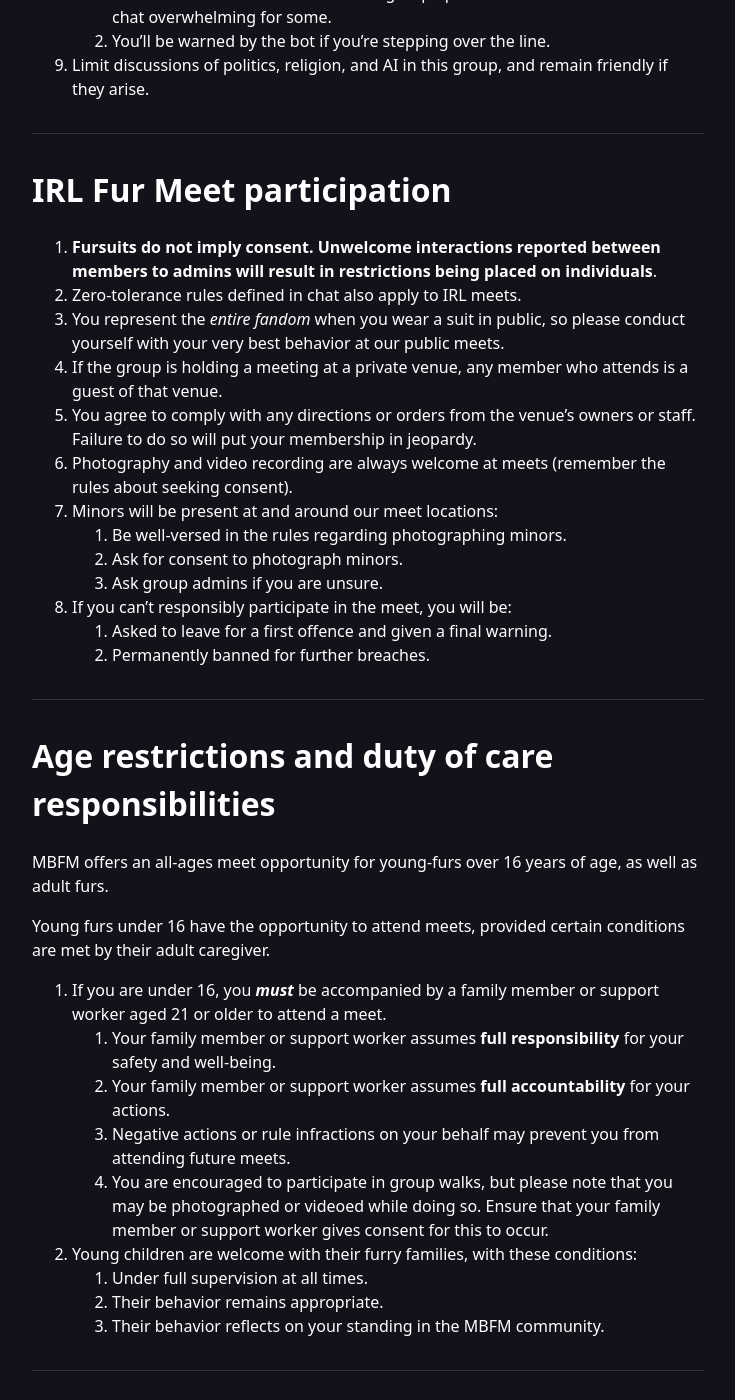
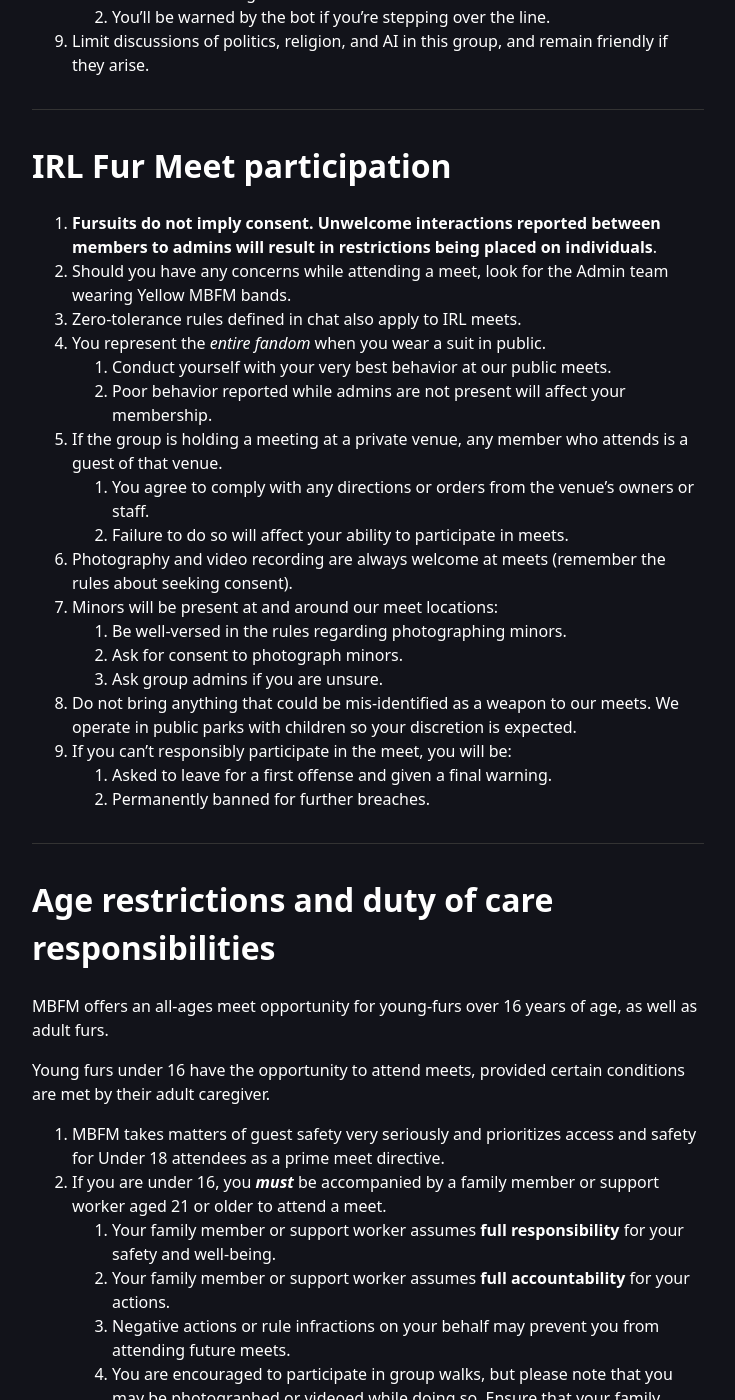
Before and after one commit to jaredmorgs/personal-website, a Jekyll site: the page built from mbfm/rules.md, in a window 1280 px wide and 1400 px high, scrolled down 1091 px. Shown: the whole window, without its empty margins (272-1007 px from the left). Built offline with Jekyll 4.4.1, drawn with Linux system fonts in a browser that asks for light colours; some of the changed text lies outside the part shown.

Commit message:
Update Rules and details about MBFM

```diff
--- a/mbfm/rules.md
+++ b/mbfm/rules.md
@@ -16,13 +16,13 @@
 
 # General Chat Rules {#chat-rules}
 
-1. From 4th June 2026 and until further notice, you must attend a physical meet to gain access to the chat so admins can:
+1. You must attend a physical meet before accessing main chat so admins can:
    1. Ensure you are a good fit for the group and its values.
    2. Verify that your user account on Telegram is in good standing upon joining.
    3. Help you understand your responsibilities as a member.
 2. Chat is **over 18s only**.
 3. English SFW discussions with an 18+ flavour are welcome in chat.
-4. Zero tolerance (immediately enforced by permaban) for any:
+4. Zero tolerance (immediately enforced by meet and chat permaban) for any:
    1. harassment,
    2. hate speech,
    3. vilification,
@@ -45,17 +45,22 @@
 # IRL Fur Meet participation {#meet-rules}
 
 1. **Fursuits do not imply consent. Unwelcome interactions reported between members to admins will result in restrictions being placed on individuals**.
-2. Zero-tolerance rules defined in chat also apply to IRL meets.
-3. You represent the *entire fandom* when you wear a suit in public, so please conduct yourself with your very best behavior at our public meets.
-4. If the group is holding a meeting at a private venue, any member who attends is a guest of that venue.
-5. You agree to comply with any directions or orders from the venue's owners or staff. Failure to do so will put your membership in jeopardy.
+2. Should you have any concerns while attending a meet, look for the Admin team wearing Yellow MBFM bands.
+3. Zero-tolerance rules defined in chat also apply to IRL meets.
+4. You represent the *entire fandom* when you wear a suit in public.
+   1. Conduct yourself with your very best behavior at our public meets.
+   2. Poor behavior reported while admins are not present will affect your membership.
+5. If the group is holding a meeting at a private venue, any member who attends is a guest of that venue.
+   1. You agree to comply with any directions or orders from the venue's owners or staff.
+   2. Failure to do so will affect your ability to participate in meets.
 6. Photography and video recording are always welcome at meets (remember the rules about seeking consent).
 7. Minors will be present at and around our meet locations:
    1. Be well-versed in the rules regarding photographing minors.
    2. Ask for consent to photograph minors.
    3. Ask group admins if you are unsure.
-8. If you can’t responsibly participate in the meet, you will be:
-   1. Asked to leave for a first offence and given a final warning.
+8. Do not bring anything that could be mis-identified as a weapon to our meets. We operate in public parks with children so your discretion is expected.
+9. If you can’t responsibly participate in the meet, you will be:
+   1. Asked to leave for a first offense and given a final warning.
    2. Permanently banned for further breaches.
 
 ---
@@ -66,19 +71,18 @@
 
 Young furs under 16 have the opportunity to attend meets, provided certain conditions are met by their adult caregiver.
 
-1. If you are under 16, you ***must*** be accompanied by a family member or support worker aged 21 or older to attend a meet.
+1. MBFM takes matters of guest safety very seriously and prioritizes access and safety for Under 18 attendees as a prime meet directive.
+2. If you are under 16, you ***must*** be accompanied by a family member or support worker aged 21 or older to attend a meet.
    1. Your family member or support worker assumes **full responsibility** for your safety and well-being.
    2. Your family member or support worker assumes **full accountability** for your actions.
    3. Negative actions or rule infractions on your behalf may prevent you from attending future meets.
    4. You are encouraged to participate in group walks, but please note that you may be photographed or videoed while doing so. Ensure that your family member or support worker gives consent for this to occur.
-2. Young children are welcome with their furry families, with these conditions:
+3. Young children are welcome with their furry families, with these conditions:
    1. Under full supervision at all times.
    2. Their behavior remains appropriate.
    3. Their behavior reflects on your standing in the MBFM community.
 
 ---
-
-You absolute legend! You made it all the way to the bottom of the rules document, and for that, you get a boop.
 
 Hope to see you in chat and at a meet real soon!
 
@@ -86,7 +90,8 @@
 
 ## Revision notes {#revision-notes}
 
-| Date | Revision | Made by |
-| :--- | :--- | :--- |
-| **June 4, 2026** | • Clarify membership requirements for chat participation.<br>• Strengthen unacceptable chat behavior examples.<br>• Strengthen IRL meet rules by separating on-location behavior expectations and consequences. | Nero (Jared) |
-| **Jan 4, 2026** | • Initial Group rules based on a mixture of DDFM and SBFM rules | Nero (Jared) |
+| Date                 | Revision                                                                                                                                                                                                        | Made by |
+|:---------------------|:----------------------------------------------------------------------------------------------------------------------------------------------------------------------------------------------------------------| :--- |
+| **October 29, 2026** | • Add rules about weapons at meets.<br>• Add warnings about behavior expectations before and after meets.<br>• Strengthen IRL meet rules, meet mission, and meet values.                                        | Nero (Jared) |
+| **June 4, 2026**     | • Clarify membership requirements for chat participation.<br>• Strengthen unacceptable chat behavior examples.<br>• Strengthen IRL meet rules by separating on-location behavior expectations and consequences. | Nero (Jared) |
+| **Jan 4, 2026**      | • Initial Group rules based on a mixture of DDFM and SBFM rules                                                                                                                                                 | Nero (Jared) |
```
Also changed, not shown: _data/mbfm.yml (+5 -7 lines), mbfm/index.md (+0 -1 lines).
